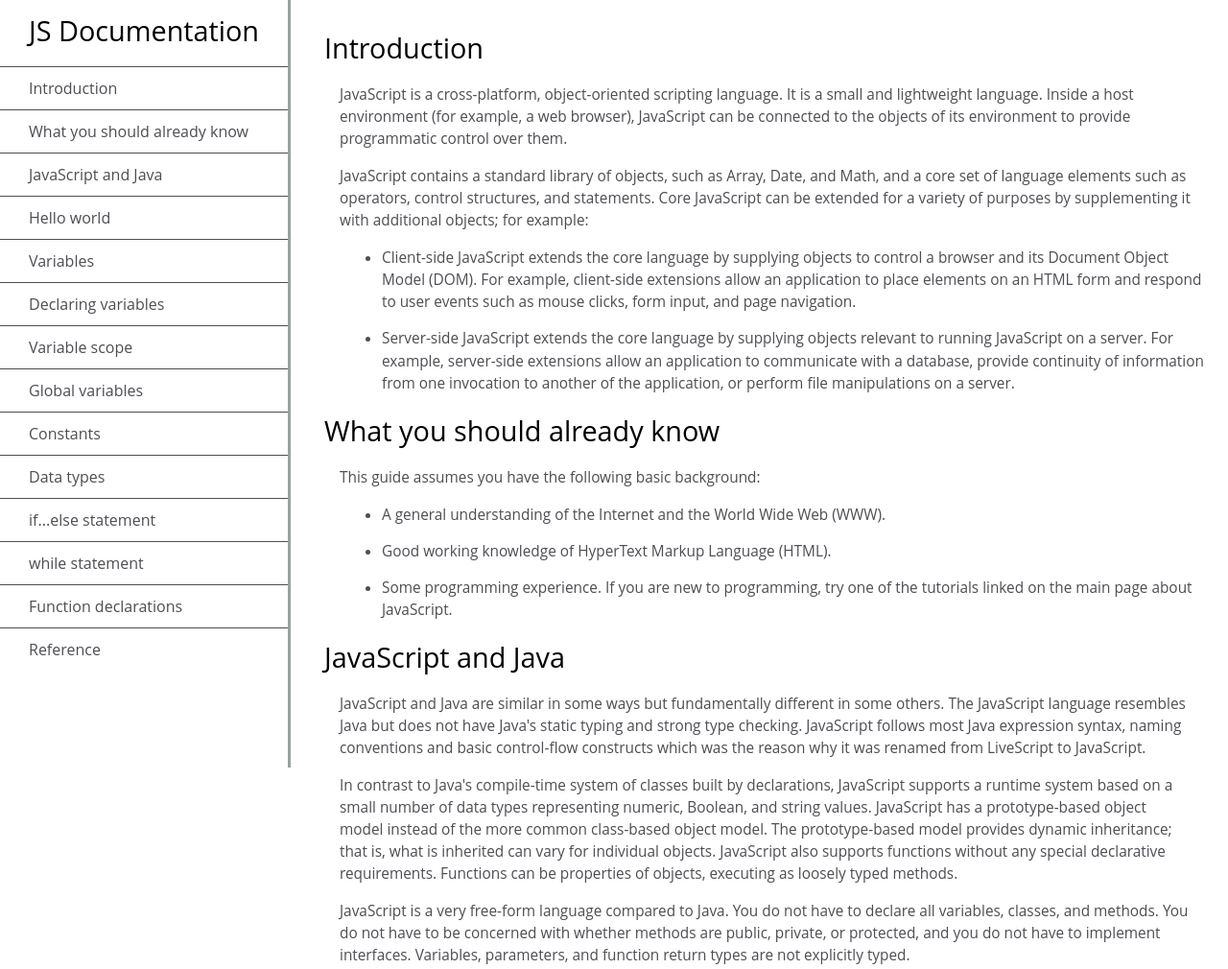
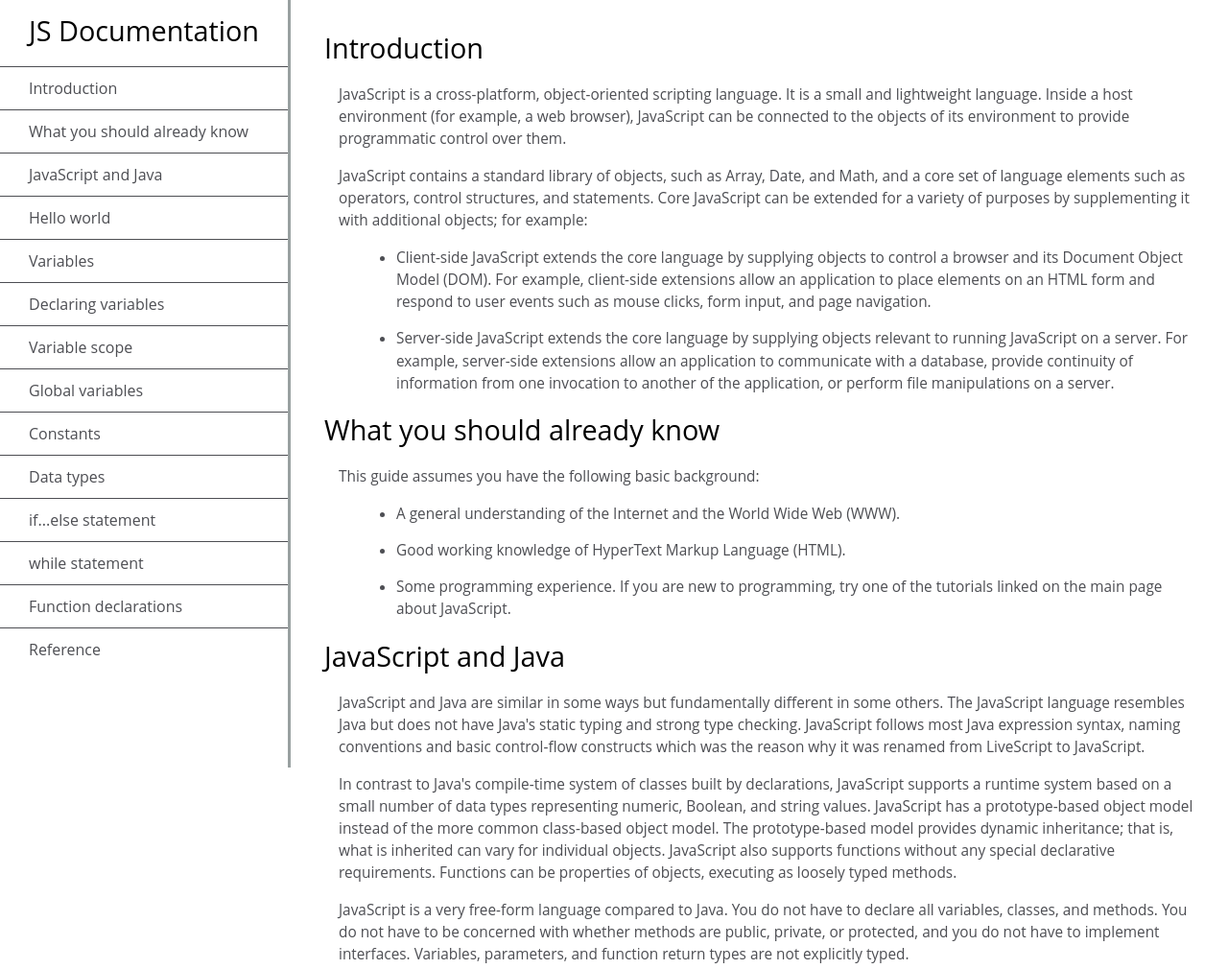
Before and after one commit to NaulNguyen/Technical-documentation-page, a plain HTML site: page index.html in a window 1280 px wide. Shown: the top 1010 px of the page at 96% size. Drawn offline with Linux system fonts and the light colour scheme.

Commit message:
Update styles.css

```diff
--- a/styles.css
+++ b/styles.css
@@ -65,6 +65,12 @@ body {
     margin-bottom: 110px;
 }
 
+section article {
+    color: #4d4e53;
+    margin: 15px;
+    font-size: 0.96em;
+}
+
 .main-section header {
     text-align: left;
     margin: 0px;
@@ -73,7 +79,7 @@ body {
 }
 
 .main-section p {
-    margin: 16px;
+    margin: 16px 0;
     font-size: 15.36px;
 }
 
```
